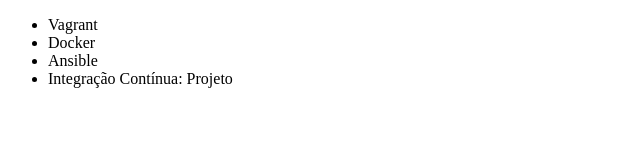
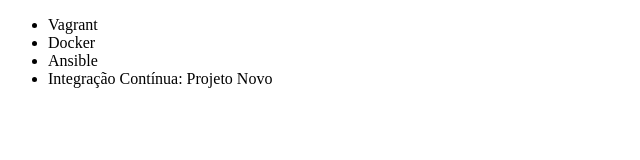
Before and after one commit to Diydar/aprendendogit, a plain HTML site: page index.html in a window 1280 px wide. Shown: the full height of the page, 0-640 px from the left. Drawn offline with Linux system fonts and the light colour scheme.

Commit message:
commit on 'master'

```diff
--- a/index.html
+++ b/index.html
@@ -9,7 +9,7 @@
         <li>Vagrant</li>
         <li>Docker</li>
         <li>Ansible</li>
-        <li>Integração Contínua: Projeto</li>
+        <li>Integração Contínua: Projeto Novo</li>
     </ul>
 </body>
 </html>
```
